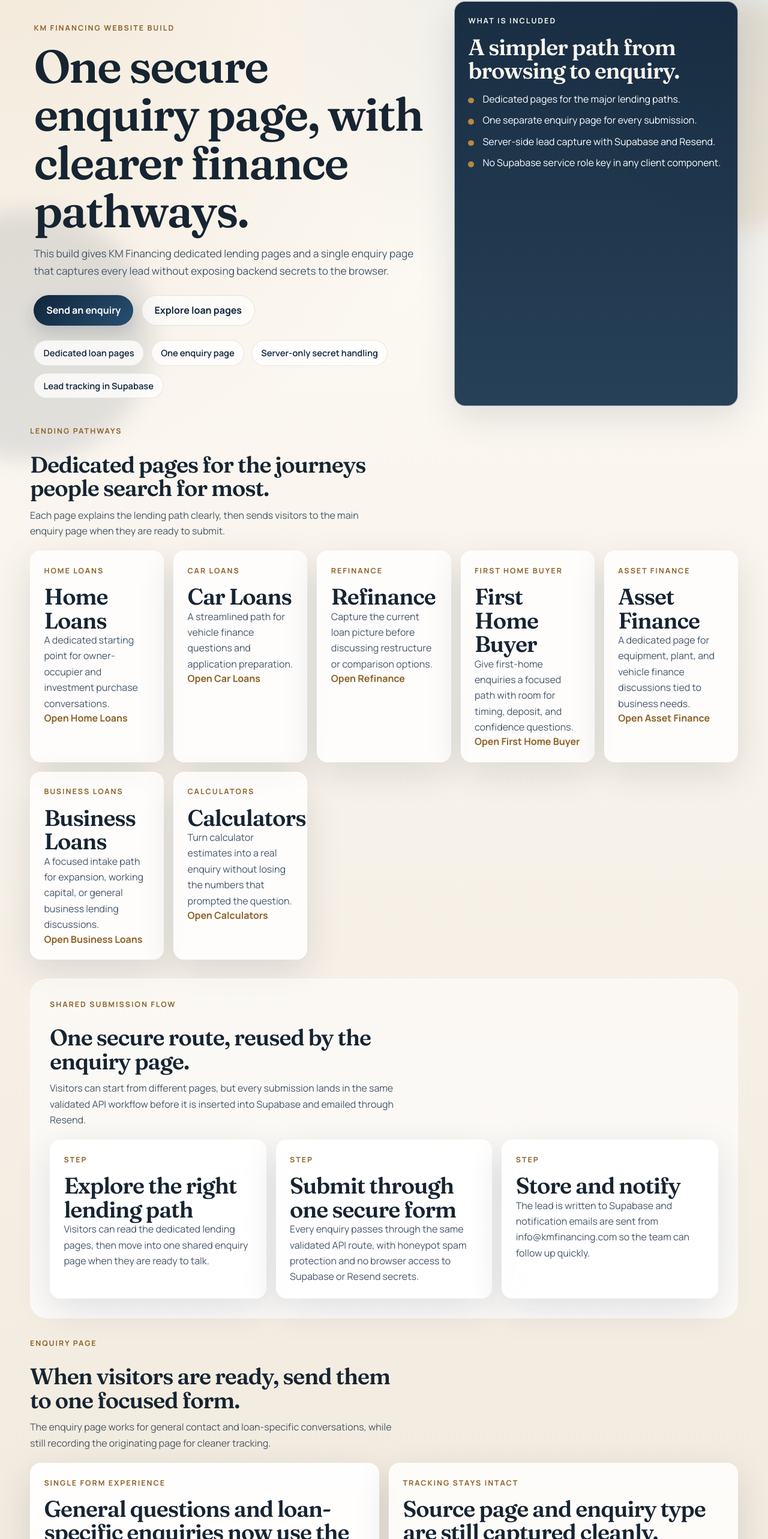
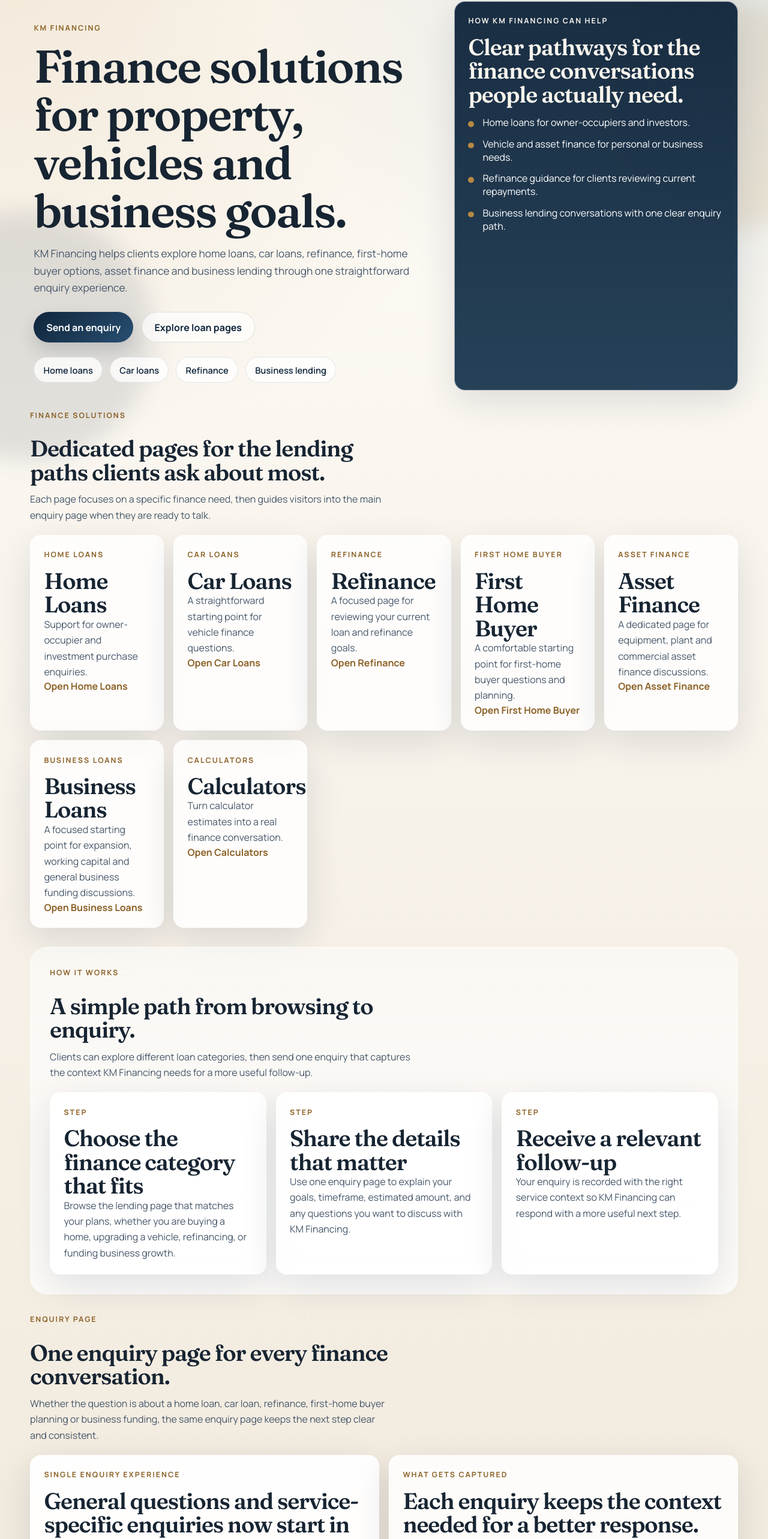
Before and after one commit to bigkdddddddd/Home-loan-website-new, a Next.js app: page / in a window 1280 px wide. Shown: the part 144-2710 px from the top of the page at 60% size. Built offline with nearby package versions, Linux system fonts and the light colour scheme.

Commit message:
Rewrite site copy for KM Financing

```diff
--- a/app/layout.tsx
+++ b/app/layout.tsx
@@ -25,7 +25,7 @@ export const metadata: Metadata = {
     template: "%s | KM Financing",
   },
   description:
-    "KM Financing website with secure enquiry capture, Supabase lead storage, and Resend notification emails.",
+    "KM Financing helps with home loans, car loans, refinance, first-home buyer support, asset finance and business lending.",
 };
 
 export default function RootLayout({ children }: { children: ReactNode }) {
@@ -43,7 +43,7 @@ export default function RootLayout({ children }: { children: ReactNode }) {
               <span className="brand-mark">KM</span>
               <span className="brand-copy">
                 <strong>KM Financing</strong>
-                <small>Secure lending enquiries</small>
+                <small>Loan and finance solutions</small>
               </span>
             </Link>
 
@@ -67,10 +67,11 @@ export default function RootLayout({ children }: { children: ReactNode }) {
             <div className="footer-grid">
               <div className="panel">
                 <p className="eyebrow">KM Financing</p>
-                <h2>Built for clear enquiry pathways.</h2>
+                <h2>Finance support across key lending needs.</h2>
                 <p>
-                  Every enquiry on this site routes through one validated backend
-                  flow so leads can be stored securely and followed up quickly.
+                  Explore home loans, car loans, refinance, first-home buyer
+                  guidance, asset finance and business lending through one clear
+                  enquiry path.
                 </p>
               </div>
 
@@ -99,7 +100,7 @@ export default function RootLayout({ children }: { children: ReactNode }) {
             </div>
 
             <p className="footer-meta">
-              © {currentYear} KM Financing. General information only.
+              Copyright {currentYear} KM Financing. General information only.
             </p>
           </footer>
         </div>
--- a/app/page.tsx
+++ b/app/page.tsx
@@ -3,24 +3,24 @@ import Link from "next/link";
 import { journeyPages } from "@/lib/site-content";
 
 const homeHighlights = [
-  "Dedicated loan pages",
-  "One enquiry page",
-  "Server-only secret handling",
-  "Lead tracking in Supabase",
+  "Home loans",
+  "Car loans",
+  "Refinance",
+  "Business lending",
 ] as const;
 
 const homeProcess = [
   {
-    title: "Explore the right lending path",
-    body: "Visitors can read the dedicated lending pages, then move into one shared enquiry page when they are ready to talk.",
+    title: "Choose the finance category that fits",
+    body: "Browse the lending page that matches your plans, whether you are buying a home, upgrading a vehicle, refinancing, or funding business growth.",
   },
   {
-    title: "Submit through one secure form",
-    body: "Every enquiry passes through the same validated API route, with honeypot spam protection and no browser access to Supabase or Resend secrets.",
+    title: "Share the details that matter",
+    body: "Use one enquiry page to explain your goals, timeframe, estimated amount, and any questions you want to discuss with KM Financing.",
   },
   {
-    title: "Store and notify",
-    body: "The lead is written to Supabase and notification emails are sent from info@kmfinancing.com so the team can follow up quickly.",
+    title: "Receive a relevant follow-up",
+    body: "Your enquiry is recorded with the right service context so KM Financing can respond with a more useful next step.",
   },
 ] as const;
 
@@ -31,12 +31,12 @@ export default function HomePage() {
     <div className="page-stack">
       <section className="hero">
         <div className="hero-copy">
-          <p className="eyebrow">KM Financing website build</p>
-          <h1>One secure enquiry page, with clearer finance pathways.</h1>
+          <p className="eyebrow">KM Financing</p>
+          <h1>Finance solutions for property, vehicles and business goals.</h1>
           <p className="lead">
-            This build gives KM Financing dedicated lending pages and a single
-            enquiry page that captures every lead without exposing backend
-            secrets to the browser.
+            KM Financing helps clients explore home loans, car loans,
+            refinance, first-home buyer options, asset finance and business
+            lending through one straightforward enquiry experience.
           </p>
 
           <div className="hero-actions">
@@ -58,24 +58,24 @@ export default function HomePage() {
         </div>
 
         <aside className="panel panel--highlight">
-          <p className="eyebrow">What is included</p>
-          <h2>A simpler path from browsing to enquiry.</h2>
+          <p className="eyebrow">How KM Financing can help</p>
+          <h2>Clear pathways for the finance conversations people actually need.</h2>
           <ul className="checklist">
-            <li>Dedicated pages for the major lending paths.</li>
-            <li>One separate enquiry page for every submission.</li>
-            <li>Server-side lead capture with Supabase and Resend.</li>
-            <li>No Supabase service role key in any client component.</li>
+            <li>Home loans for owner-occupiers and investors.</li>
+            <li>Vehicle and asset finance for personal or business needs.</li>
+            <li>Refinance guidance for clients reviewing current repayments.</li>
+            <li>Business lending conversations with one clear enquiry path.</li>
           </ul>
         </aside>
       </section>
 
       <section className="section" id="solutions">
         <div className="section-heading">
-          <p className="eyebrow">Lending pathways</p>
-          <h2>Dedicated pages for the journeys people search for most.</h2>
+          <p className="eyebrow">Finance solutions</p>
+          <h2>Dedicated pages for the lending paths clients ask about most.</h2>
           <p>
-            Each page explains the lending path clearly, then sends visitors to
-            the main enquiry page when they are ready to submit.
+            Each page focuses on a specific finance need, then guides visitors
+            into the main enquiry page when they are ready to talk.
           </p>
         </div>
 
@@ -95,12 +95,12 @@ export default function HomePage() {
 
       <section className="section section--contrast">
         <div className="section-heading">
-          <p className="eyebrow">Shared submission flow</p>
-          <h2>One secure route, reused by the enquiry page.</h2>
+          <p className="eyebrow">How it works</p>
+          <h2>A simple path from browsing to enquiry.</h2>
           <p>
-            Visitors can start from different pages, but every submission lands
-            in the same validated API workflow before it is inserted into
-            Supabase and emailed through Resend.
+            Clients can explore different loan categories, then send one enquiry
+            that captures the context KM Financing needs for a more useful
+            follow-up.
           </p>
         </div>
 
@@ -118,21 +118,22 @@ export default function HomePage() {
       <section className="section">
         <div className="section-heading">
           <p className="eyebrow">Enquiry page</p>
-          <h2>When visitors are ready, send them to one focused form.</h2>
+          <h2>One enquiry page for every finance conversation.</h2>
           <p>
-            The enquiry page works for general contact and loan-specific
-            conversations, while still recording the originating page for
-            cleaner tracking.
+            Whether the question is about a home loan, car loan, refinance,
+            first-home buyer planning or business funding, the same enquiry
+            page keeps the next step clear and consistent.
           </p>
         </div>
 
         <div className="form-card-grid">
           <article className="panel panel--form">
-            <p className="eyebrow">Single form experience</p>
-            <h3>General questions and loan-specific enquiries now use the same page.</h3>
+            <p className="eyebrow">Single enquiry experience</p>
+            <h3>General questions and service-specific enquiries now start in one place.</h3>
             <p>
-              That keeps the homepage lighter, removes duplicate form blocks,
-              and makes the main conversion path much clearer.
+              That makes it easier for visitors to choose a lending category,
+              share their goals, and move into a real conversation with KM
+              Financing.
             </p>
             <div className="hero-actions">
               <Link className="button" href={homeEnquiryHref}>
@@ -148,12 +149,12 @@ export default function HomePage() {
           </article>
 
           <article className="panel">
-            <p className="eyebrow">Tracking stays intact</p>
-            <h3>Source page and enquiry type are still captured cleanly.</h3>
+            <p className="eyebrow">What gets captured</p>
+            <h3>Each enquiry keeps the context needed for a better response.</h3>
             <ul className="checklist">
-              <li>Use `/enquiry` for general contact.</li>
-              <li>Use a prefilled enquiry link from each lending page.</li>
-              <li>All submissions still land in the same secure API route.</li>
+              <li>General questions can start from the main enquiry page.</li>
+              <li>Service pages can preselect the right enquiry type.</li>
+              <li>KM Financing receives the enquiry with the relevant page context.</li>
             </ul>
           </article>
         </div>
--- a/lib/site-content.ts
+++ b/lib/site-content.ts
@@ -41,45 +41,45 @@ export const primaryNav = [
 ] as const;
 
 export const homeHighlights = [
-  "Multiple enquiry pages",
-  "One secure backend route",
-  "Server-only secret handling",
-  "Lead tracking in Supabase",
+  "Home loans",
+  "Car loans",
+  "Refinance",
+  "Business lending",
 ] as const;
 
 export const homeProcess: JourneyStep[] = [
   {
-    title: "Choose the right form",
-    body: "Visitors can start from a dedicated lending page or from the general contact, consultation, and options forms on the homepage.",
+    title: "Choose the right lending path",
+    body: "Start with the loan or finance category that best matches your plans, whether that is property, vehicles, refinance, or business lending.",
   },
   {
-    title: "Submit through one secure route",
-    body: "Every enquiry passes through the same validated API route, with honeypot spam protection and no direct browser access to Supabase or Resend secrets.",
+    title: "Share the details that matter",
+    body: "Use the enquiry form to explain your goals, timing, estimated amount, and the questions you want to discuss with KM Financing.",
   },
   {
-    title: "Store and notify",
-    body: "The lead is written to Supabase and notification emails are sent from info@kmfinancing.com so the team can follow up quickly.",
+    title: "Receive a more relevant follow-up",
+    body: "Your enquiry arrives with the right service context so KM Financing can continue the conversation from a more informed starting point.",
   },
 ];
 
 export const homePageForms: HomePageForm[] = [
   {
-    title: "Main contact form",
-    copy: "Use this for general finance questions, broad scenarios, or when you want KM Financing to point you toward the right next step.",
+    title: "General finance enquiry",
+    copy: "Use this for broad finance questions or when you want KM Financing to help identify the best place to start.",
     formName: "Home Page Contact Form",
     defaultEnquiryType: "Other",
     submitLabel: "Send message",
   },
   {
-    title: "Book a Free Consultation",
-    copy: "Start a conversation about timing, borrowing plans, and the best way to prepare before speaking with a lender.",
+    title: "Book a conversation",
+    copy: "Start a conversation about timing, borrowing goals and the right way to prepare for the next step.",
     formName: "Book a Free Consultation Form",
     defaultEnquiryType: "Home Loan",
     submitLabel: "Book consultation",
   },
   {
-    title: "Check Your Options",
-    copy: "Share your current position and goals if you want help narrowing down which lending path is most relevant to discuss.",
+    title: "Explore your options",
+    copy: "Share your current position and goals if you want help narrowing down which loan or finance path is most relevant.",
     formName: "Check Your Options Form",
     defaultEnquiryType: "Other",
     submitLabel: "Check options",
@@ -91,7 +91,7 @@ export const journeyPages: JourneyPage[] = [
     slug: "home-loans",
     label: "Home Loans",
     navLabel: "Home Loans",
-    teaser: "A dedicated starting point for owner-occupier and investment purchase conversations.",
+    teaser: "Support for owner-occupier and investment purchase enquiries.",
     eyebrow: "Property lending conversations",
     heading: "Start your home loan enquiry with a clearer brief.",
     description:
@@ -109,15 +109,15 @@ export const journeyPages: JourneyPage[] = [
     process: [
       {
         title: "Tell us the scenario",
-        body: "Share where you are in the buying process and what you want the enquiry to help you clarify.",
+        body: "Share where you are in the buying process and what you want the next conversation to help you clarify.",
       },
       {
-        title: "Capture the essentials",
-        body: "The form records your core contact details, lending category, estimated amount, and page source.",
+        title: "Add the key numbers",
+        body: "Include your expected budget, deposit or equity position, and any timing details that may shape the discussion.",
       },
       {
         title: "Move to the next conversation",
-        body: "KM Financing receives the enquiry details and can continue the discussion with the right context already in place.",
+        body: "KM Financing can continue the conversation with a clearer understanding of your property goals and finance priorities.",
       },
     ],
     formName: "Home Loan Enquiry Form",
@@ -128,7 +128,7 @@ export const journeyPages: JourneyPage[] = [
     slug: "car-loans",
     label: "Car Loans",
     navLabel: "Car Loans",
-    teaser: "A streamlined path for vehicle finance questions and application preparation.",
+    teaser: "A straightforward starting point for vehicle finance questions.",
     eyebrow: "Vehicle finance enquiries",
     heading: "Make your car loan enquiry easy to review.",
     description:
@@ -146,15 +146,15 @@ export const journeyPages: JourneyPage[] = [
     process: [
       {
         title: "Share your vehicle plans",
-        body: "Start with the type of purchase you are planning and any repayment or timing considerations you have in mind.",
+        body: "Start with the vehicle you are considering and any purchase timing or repayment preferences you already have in mind.",
       },
       {
-        title: "Store the lead securely",
-        body: "The secure route records the enquiry in Supabase without exposing backend credentials in the browser.",
+        title: "Add budget and purchase context",
+        body: "Include any expected purchase price, deposit, trade-in, or borrowing range that may help frame the discussion.",
       },
       {
         title: "Receive a guided response",
-        body: "KM Financing can pick up the conversation with the vehicle finance details already linked to the enquiry.",
+        body: "KM Financing can pick up the conversation with the vehicle finance details already linked to your enquiry.",
       },
     ],
     formName: "Car Loan Enquiry Form",
@@ -165,7 +165,7 @@ export const journeyPages: JourneyPage[] = [
     slug: "refinance",
     label: "Refinance",
     navLabel: "Refinance",
-    teaser: "Capture the current loan picture before discussing restructure or comparison options.",
+    teaser: "A focused page for reviewing your current loan and refinance goals.",
     eyebrow: "Restructure and review",
     heading: "Start a refinance conversation with the key details in place.",
     description:
@@ -186,12 +186,12 @@ export const journeyPages: JourneyPage[] = [
         body: "Use the message field to explain what you have now and what you would like the next discussion to focus on.",
       },
       {
-        title: "Track the source page",
-        body: "The backend stores where the enquiry started so refinance demand can be measured separately from other journeys.",
+        title: "Share what you want to improve",
+        body: "Mention whether the goal is lower repayments, a different loan structure, debt consolidation, or more flexibility.",
       },
       {
         title: "Continue with context",
-        body: "Notification emails include the enquiry type, message, and source page so the follow-up starts from the right frame.",
+        body: "KM Financing can review the enquiry with your current loan picture and refinance goals already in place.",
       },
     ],
     formName: "Refinance Form",
@@ -202,7 +202,7 @@ export const journeyPages: JourneyPage[] = [
     slug: "first-home-buyer",
     label: "First Home Buyer",
     navLabel: "First Home Buyer",
-    teaser: "Give first-home enquiries a focused path with room for timing, deposit, and confidence questions.",
+    teaser: "A comfortable starting point for first-home buyer questions and planning.",
     eyebrow: "First step into property",
     heading: "Help first-home buyers ask better questions from day one.",
     description:
@@ -219,16 +219,16 @@ export const journeyPages: JourneyPage[] = [
     ],
     process: [
       {
-        title: "Start with your goals",
-        body: "The form is designed to gather the essentials without forcing a fully worked-out application at the first touchpoint.",
+        title: "Start with where you are up to",
+        body: "Share whether you are saving, researching, house hunting, or preparing to speak with a lender for the first time.",
       },
       {
-        title: "Keep the submission secure",
-        body: "Lead data is validated and stored through the backend so each first-home enquiry follows the same reliable workflow.",
+        title: "Add deposit and timing context",
+        body: "Include any deposit progress, target price range, or timing goals so the follow-up can be more practical.",
       },
       {
         title: "Set up the next conversation",
-        body: "KM Financing receives a clear summary that can guide a helpful follow-up without overpromising outcomes.",
+        body: "KM Financing receives a clear summary that helps shape a more helpful first-home buyer conversation.",
       },
     ],
     formName: "First Home Buyer Form",
@@ -239,7 +239,7 @@ export const journeyPages: JourneyPage[] = [
     slug: "asset-finance",
     label: "Asset Finance",
     navLabel: "Asset Finance",
-    teaser: "A dedicated page for equipment, plant, and vehicle finance discussions tied to business needs.",
+    teaser: "A dedicated page for equipment, plant and commercial asset finance discussions.",
     eyebrow: "Business asset funding",
     heading: "Capture asset finance enquiries with the right commercial detail.",
     description:
@@ -247,7 +247,7 @@ export const journeyPages: JourneyPage[] = [
     highlights: [
       "Equipment and plant focus",
       "Business purchase context",
-      "Secure lead handoff",
+      "Commercial funding clarity",
     ],
     checkpoints: [
       "What asset you are considering and why it matters to the business plan.",
@@ -257,15 +257,15 @@ export const journeyPages: JourneyPage[] = [
     process: [
       {
         title: "Describe the asset need",
-        body: "Start with the asset type, timeline, and any funding questions you want the next conversation to address.",
+        body: "Start with the asset type, business purpose, and any funding questions you want the next conversation to address.",
       },
       {
-        title: "Save the commercial context",
-        body: "The shared backend stores the enquiry with the correct form name and page source for cleaner tracking.",
+        title: "Add budget and timing",
+        body: "Share any budget range, purchase timing, or cash-flow considerations that may shape the funding discussion.",
       },
       {
         title: "Follow up with clarity",
-        body: "Notification emails sent through Resend keep the core facts together for a smoother response process.",
+        body: "KM Financing can continue the discussion with the commercial asset details already summarised in one place.",
       },
     ],
     formName: "Asset Finance Form",
@@ -276,7 +276,7 @@ export const journeyPages: JourneyPage[] = [
     slug: "business-loans",
     label: "Business Loans",
     navLabel: "Business Loans",
-    teaser: "A focused intake path for expansion, working capital, or general business lending discussions.",
+    teaser: "A focused starting point for expansion, working capital and general business funding discussions.",
     eyebrow: "Commercial lending",
     heading: "Give business loan enquiries a stronger starting brief.",
     description:
@@ -284,7 +284,7 @@ export const journeyPages: JourneyPage[] = [
     highlights: [
       "Growth and cash-flow briefs",
       "Commercial enquiry tracking",
-      "Shared secure workflow",
+      "Funding conversations with context",
     ],
     checkpoints: [
       "The business objective behind the finance enquiry.",
@@ -297,12 +297,12 @@ export const journeyPages: JourneyPage[] = [
         body: "Use the message field to explain the business context in plain language without needing a full application pack upfront.",
       },
       {
-        title: "Validate every submission",
-        body: "The API route ensures required fields and consent are present before the lead is recorded.",
+        title: "Add timing and amount context",
+        body: "Include the broad amount, purpose and timeframe so the business lending discussion can start with the right frame.",
       },
       {
-        title: "Send the lead to the team",
-        body: "KM Financing receives the business enquiry details by email and in Supabase for ongoing tracking.",
+        title: "Send the enquiry through",
+        body: "KM Financing receives the business funding enquiry with the context needed for a more relevant follow-up.",
       },
     ],
     formName: "Business Loan Form",
@@ -313,7 +313,7 @@ export const journeyPages: JourneyPage[] = [
     slug: "calculators",
     label: "Calculators",
     navLabel: "Calculators",
-    teaser: "Turn calculator estimates into a real enquiry without losing the numbers that prompted the question.",
+    teaser: "Turn calculator estimates into a real finance conversation.",
     eyebrow: "Calculator follow-up",
     heading: "Convert calculator results into a practical next step.",
     description:
@@ -331,15 +331,15 @@ export const journeyPages: JourneyPage[] = [
     process: [
       {
         title: "Reference the result",
-        body: "Use the enquiry form to mention the figure or scenario that sparked the conversation.",
+        body: "Use the enquiry form to mention the figure, estimate, or scenario that sparked the question.",
       },
       {
-        title: "Keep the trail connected",
-        body: "The submission records the calculator form name and source page so results-led leads can be tracked distinctly.",
+        title: "Explain what you want to clarify",
+        body: "Let KM Financing know whether you want to discuss borrowing power, repayments, loan structure, or what to do next.",
       },
       {
         title: "Move from estimate to discussion",
-        body: "KM Financing can use the stored enquiry details as a starting point for the next general-information conversation.",
+        body: "KM Financing can use the calculator context as a starting point for a more practical follow-up conversation.",
       },
     ],
     formName: "Calculator Enquiry Form",
```
Also changed, not shown: app/[slug]/page.tsx (+10 -10 lines), app/enquiry/page.tsx (+21 -21 lines), components/forms/EnquiryForm.tsx (+5 -5 lines).
